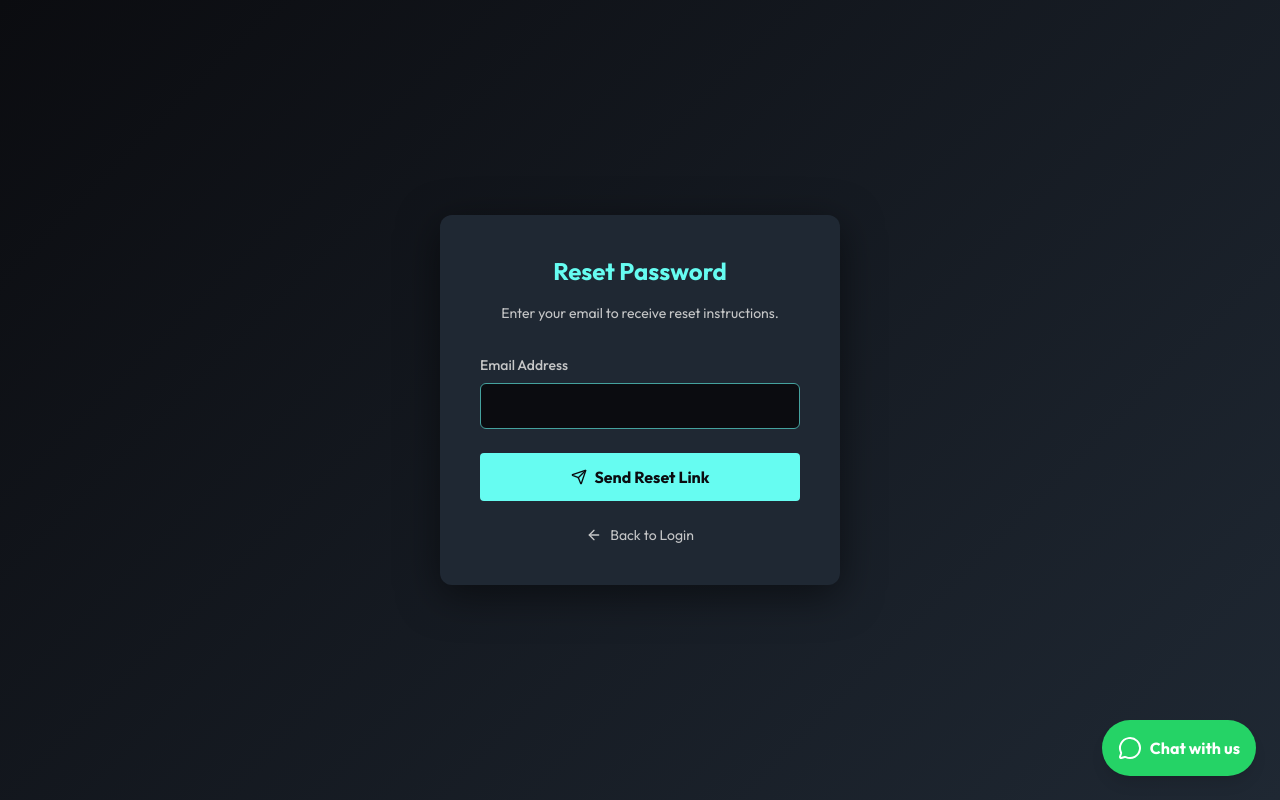
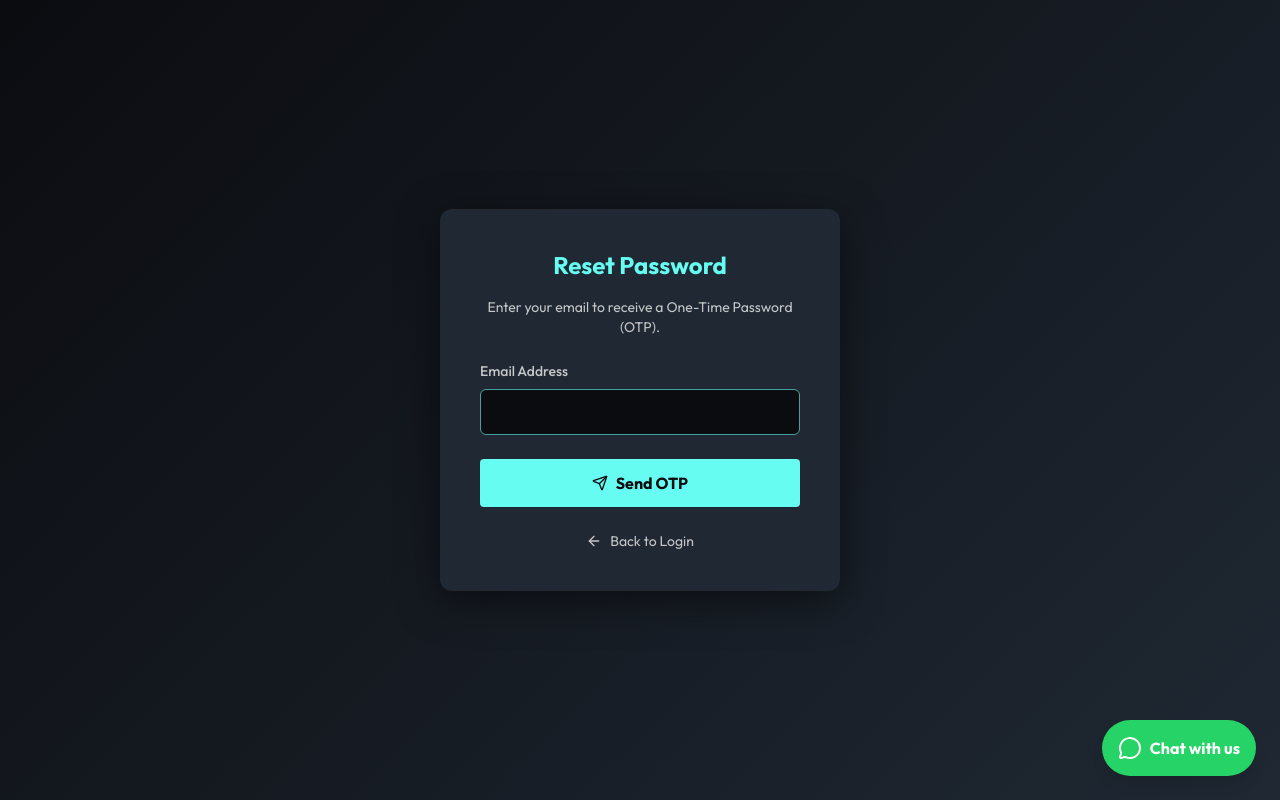
Before and after one commit to manoj-7-max/manoj-security-solutions, a Next.js app: page /forgot-password in a window 1280 px wide. Built offline with nearby package versions, Linux system fonts and the light colour scheme.

Commit message:
Enhance Forgot Password with OTP Form

```diff
--- a/src/app/forgot-password/page.tsx
+++ b/src/app/forgot-password/page.tsx
@@ -2,35 +2,101 @@
 "use client";
 
 import { useState } from "react";
-import { ArrowLeft, Send } from "lucide-react";
+import { ArrowLeft, Send, CheckCircle, Key } from "lucide-react";
 import Link from "next/link";
+import { useRouter } from "next/navigation";
 
 export default function ForgotPassword() {
+    const router = useRouter();
+    const [step, setStep] = useState(1); // 1 = Email, 2 = OTP & New Password
     const [email, setEmail] = useState("");
-    const [submitted, setSubmitted] = useState(false);
+    const [otp, setOtp] = useState("");
+    const [newPassword, setNewPassword] = useState("");
+    const [loading, setLoading] = useState(false);
+    const [error, setError] = useState("");
+    const [success, setSuccess] = useState("");
 
-    function handleSubmit(e: React.FormEvent) {
+    async function handleSendOtp(e: React.FormEvent) {
         e.preventDefault();
-        // In a real app, send API request here
-        setSubmitted(true);
+        setLoading(true);
+        setError("");
+
+        try {
+            const res = await fetch("/api/auth/forgot-password", {
+                method: "POST",
+                body: JSON.stringify({ email }),
+                headers: { "Content-Type": "application/json" }
+            });
+            const data = await res.json();
+
+            if (res.ok) {
+                setStep(2);
+                // Check logs if using mock email
+                if (data.message && data.message.includes("Mock")) {
+                    alert("Dev Mode: Check server logs for OTP");
+                }
+            } else {
+                setError(data.error || "Failed to send OTP");
+            }
+        } catch (err) {
+            setError("Network error");
+        } finally {
+            setLoading(false);
+        }
+    }
+
+    async function handleResetPassword(e: React.FormEvent) {
+        e.preventDefault();
+        setLoading(true);
+        setError("");
+
+        try {
+            const res = await fetch("/api/auth/reset-password", {
+                method: "POST",
+                body: JSON.stringify({ email, otp, password: newPassword }),
+                headers: { "Content-Type": "application/json" }
+            });
+            const data = await res.json();
+
+            if (res.ok) {
+                setSuccess("Password reset successfully! Redirecting...");
+                setTimeout(() => router.push("/login"), 2000);
+            } else {
+                setError(data.error || "Reset failed");
+            }
+        } catch (err) {
+            setError("Network error");
+        } finally {
+            setLoading(false);
+        }
     }
 
     return (
         <div className="min-h-screen flex items-center justify-center p-4 bg-[linear-gradient(135deg,#0b0c10_0%,#1f2833_100%)]">
             <div className="w-full max-w-[400px] bg-[#1f2833] p-10 rounded-xl shadow-[0_10px_40px_rgba(0,0,0,0.5)]">
 
-                <h2 className="text-[#66fcf1] text-center text-2xl font-bold mb-4">Reset Password</h2>
-                <p className="text-[#c5c6c7] text-center mb-8 text-sm">Enter your email to receive reset instructions.</p>
+                <h2 className="text-[#66fcf1] text-center text-2xl font-bold mb-4">
+                    {step === 1 ? "Reset Password" : "Verify & Reset"}
+                </h2>
 
-                {submitted ? (
+                {error && (
+                    <div className="mb-4 p-3 bg-red-500/10 border border-red-500 text-red-500 rounded text-sm text-center">
+                        {error}
+                    </div>
+                )}
+
+                {success ? (
                     <div className="text-center">
-                        <div className="bg-green-500/10 text-green-400 p-4 rounded mb-6 border border-green-500/20">
-                            If an account exists for <b>{email}</b>, you will receive a reset link shortly.
+                        <div className="bg-green-500/10 text-green-400 p-4 rounded mb-6 border border-green-500/20 flex flex-col items-center gap-2">
+                            <CheckCircle className="w-8 h-8" />
+                            {success}
                         </div>
-                        <Link href="/login" className="btn-primary inline-block px-6 py-2">Back to Login</Link>
                     </div>
                 ) : (
-                    <form onSubmit={handleSubmit}>
+                    <>
+                        {step === 1 ? (
+                            <form onSubmit={handleSendOtp}>
+                                <p className="text-[#c5c6c7] text-center mb-6 text-sm">Enter your email to receive a One-Time Password (OTP).</p>
                                 <div className="mb-6">
                                     <label className="block mb-2 text-[#c5c6c7] font-medium text-sm">Email Address</label>
                                     <input
@@ -39,14 +105,48 @@ export default function ForgotPassword() {
                                         className="w-full p-3 bg-[#0b0c10] border border-[#45a29e] rounded-md text-white text-sm focus:outline-none focus:border-[#66fcf1]"
                                     />
                                 </div>
-
-                        <button className="w-full py-3 bg-[#66fcf1] text-[#0b0c10] font-bold rounded hover:bg-[#45a29e] transition-colors flex items-center justify-center gap-2">
-                            <Send className="w-4 h-4" /> Send Reset Link
+                                <button disabled={loading} className="w-full py-3 bg-[#66fcf1] text-[#0b0c10] font-bold rounded hover:bg-[#45a29e] transition-colors flex items-center justify-center gap-2">
+                                    {loading ? "Sending..." : <><Send className="w-4 h-4" /> Send OTP</>}
                                 </button>
                             </form>
+                        ) : (
+                            <form onSubmit={handleResetPassword}>
+                                <p className="text-[#c5c6c7] text-center mb-6 text-sm">Enter the OTP sent to <b>{email}</b> and set a new password.</p>
+
+                                <div className="mb-4">
+                                    <label className="block mb-2 text-[#c5c6c7] font-medium text-sm">Enter OTP</label>
+                                    <input
+                                        type="text" required maxLength={6}
+                                        value={otp} onChange={e => setOtp(e.target.value)}
+                                        className="w-full p-3 bg-[#0b0c10] border border-[#45a29e] rounded-md text-white text-sm focus:outline-none focus:border-[#66fcf1] tracking-widest text-center text-lg"
+                                        placeholder="******"
+                                    />
+                                </div>
+
+                                <div className="mb-6">
+                                    <label className="block mb-2 text-[#c5c6c7] font-medium text-sm">New Password</label>
+                                    <input
+                                        type="password" required minLength={6}
+                                        value={newPassword} onChange={e => setNewPassword(e.target.value)}
+                                        className="w-full p-3 bg-[#0b0c10] border border-[#45a29e] rounded-md text-white text-sm focus:outline-none focus:border-[#66fcf1]"
+                                    />
+                                </div>
+
+                                <button disabled={loading} className="w-full py-3 bg-[#66fcf1] text-[#0b0c10] font-bold rounded hover:bg-[#45a29e] transition-colors flex items-center justify-center gap-2">
+                                    {loading ? "Resetting..." : <><Key className="w-4 h-4" /> Reset Password</>}
+                                </button>
+
+                                <div className="text-center mt-4">
+                                    <button type="button" onClick={() => setStep(1)} className="text-[#c5c6c7] text-xs underline">
+                                        Resend OTP / Change Email
+                                    </button>
+                                </div>
+                            </form>
+                        )}
+                    </>
                 )}
 
-                {!submitted && (
+                {!success && (
                     <div className="text-center mt-6">
                         <Link href="/login" className="text-[#c5c6c7] text-sm hover:text-white transition-colors flex items-center justify-center gap-2">
                             <ArrowLeft className="w-4 h-4" /> Back to Login
```
Lines whose indentation alone changed are shown as unchanged.
